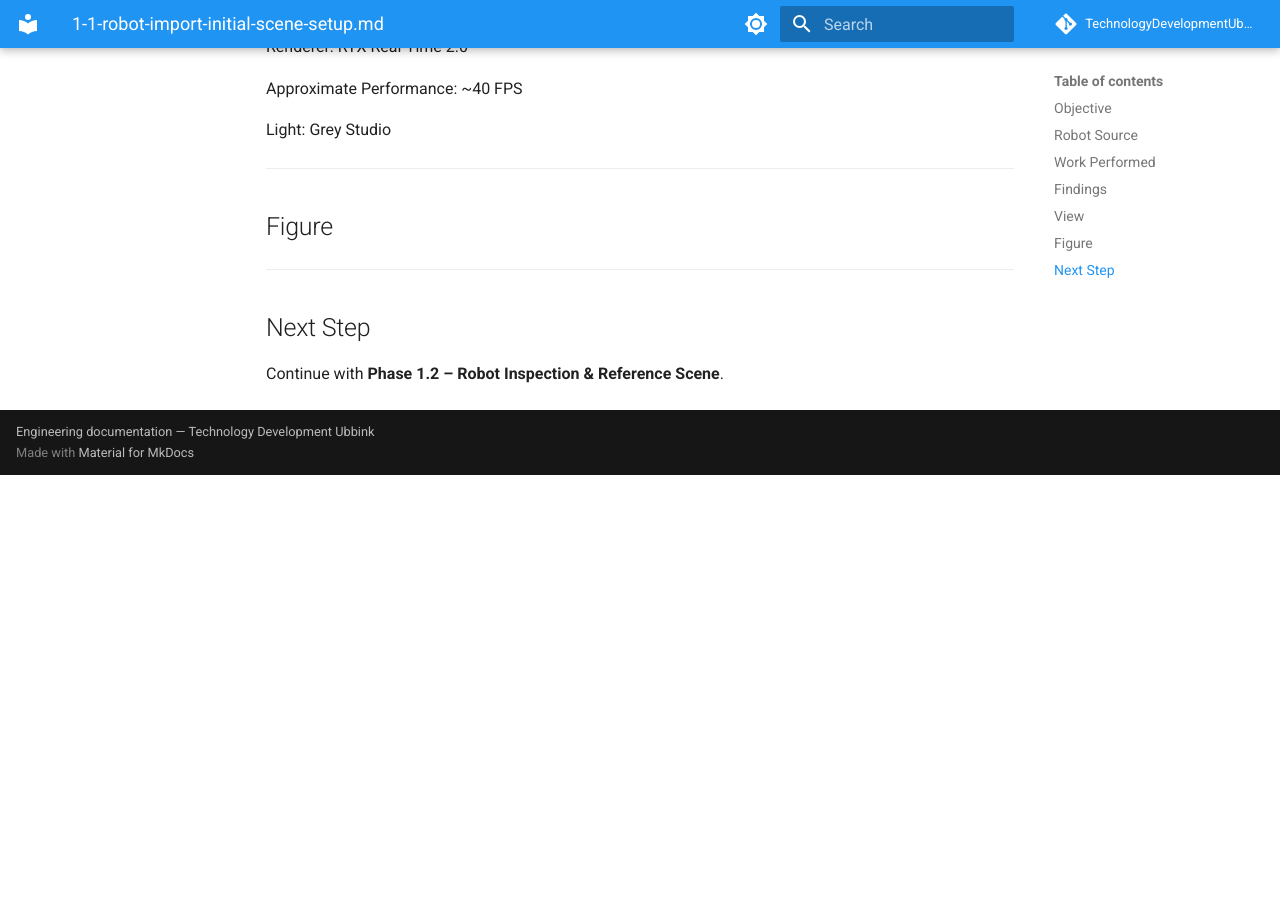
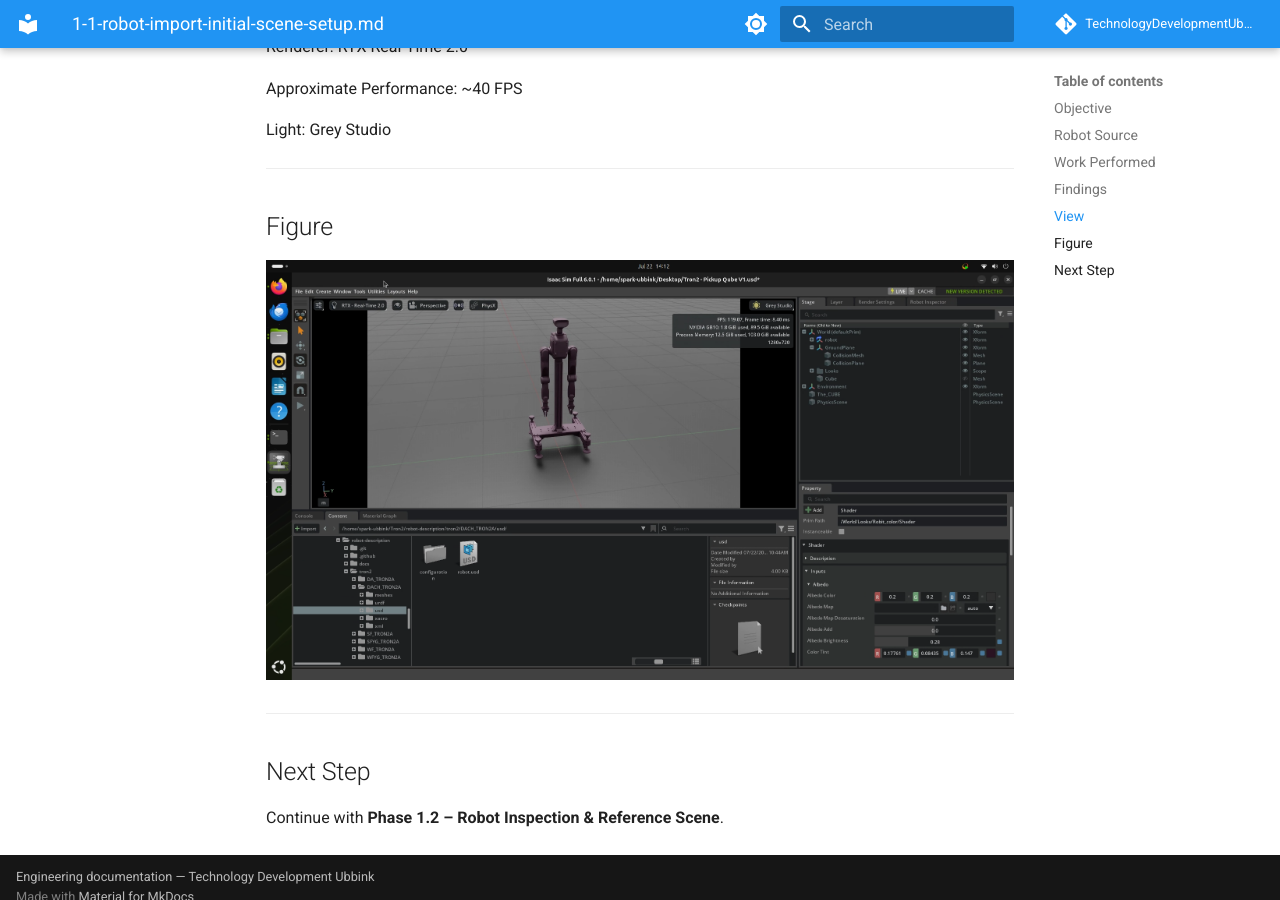
Before and after one commit to TechnologyDevelopmentUbbink/Tron2, an MkDocs documentation site: the page built from docs/assets/Results_Project_Cube/1-1-robot-import-initial-scene-setup.md, in a window 1280 px wide and 900 px high, scrolled down 2233 px. Built offline with MkDocs 1.6.1 and Material for MkDocs 9.7.7, drawn with Linux system fonts in a browser that asks for light colours; comment, search, counter and statistics services are not loaded; before the commit the page ends 2708 px from its top, so only the background shows below that.

Commit message:
Add image for Step 1.1 in Isaac Sim documentation

```diff
--- a/docs/assets/Results_Project_Cube/1-1-robot-import-initial-scene-setup.md
+++ b/docs/assets/Results_Project_Cube/1-1-robot-import-initial-scene-setup.md
@@ -95,7 +95,7 @@ Light: Grey Studio
 
 ## Figure
 
-
+![Step 1.1 in Isaac Sim](../../assets/images/1.1Figure.png)
 
 ---
 
```
